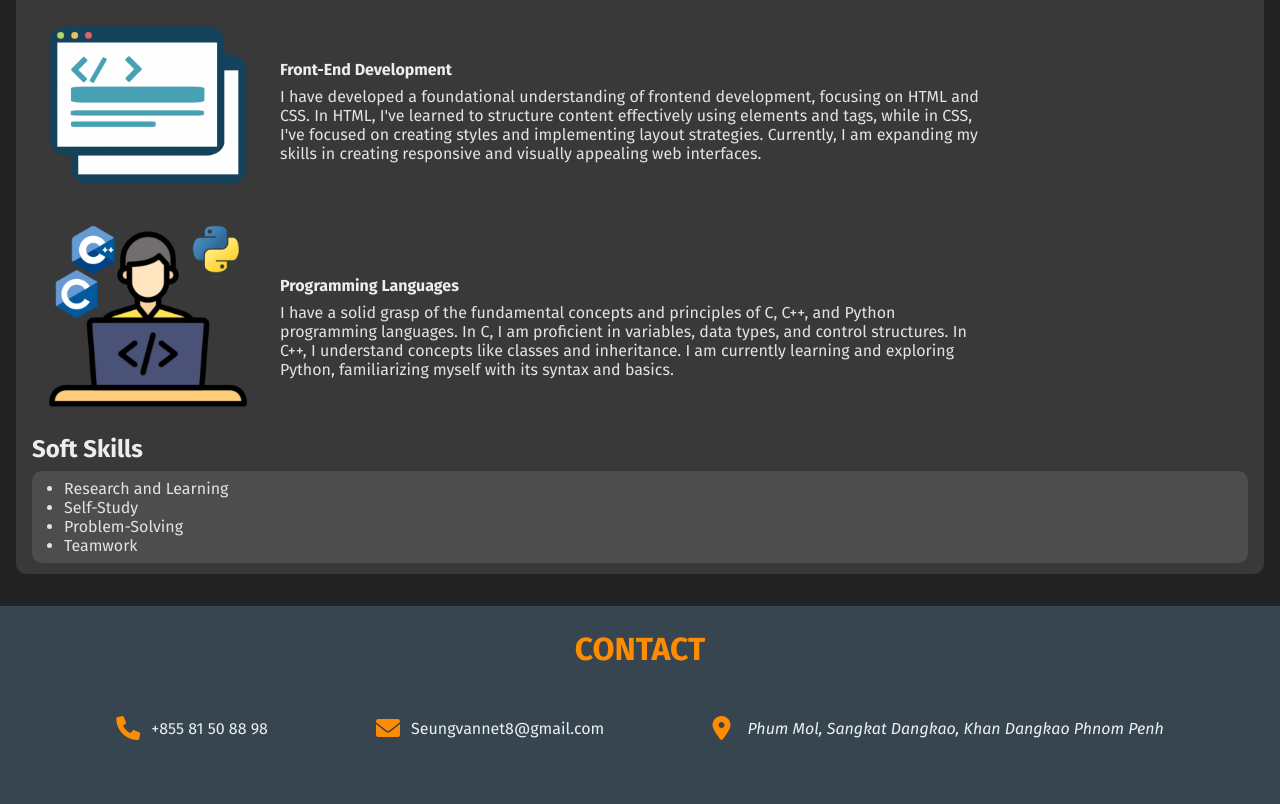
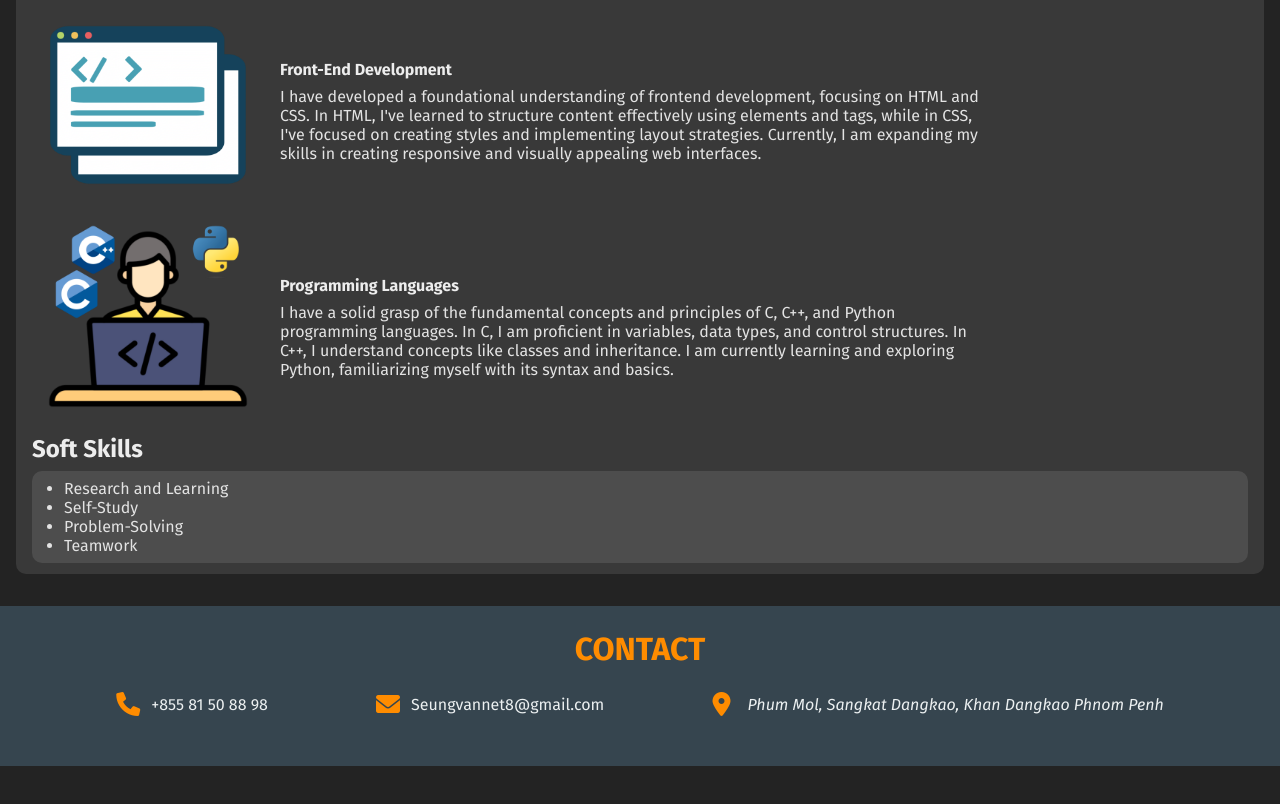
Before and after one commit to Seung-Vannet/Portfolio, a plain HTML site: page index.html in a window 1280 px wide. Shown: the part 1380-2184 px from the top of the page. After the commit the page ends 2146 px from the top, so only its background shows below. Drawn offline with Linux system fonts and the light colour scheme.

Commit message:
Optimize interface

```diff
--- a/style.css
+++ b/style.css
@@ -146,6 +146,7 @@ nav {
 }
 
 .header__theme .fa-solid {
+  font-size: 20px;
   color: white;
 }
 
@@ -255,7 +256,7 @@ h6 {
 
 .aboutme__p {
   color: var(--F-COLOR);
-font-size: var(--FS);
+  font-size: var(--FS);
   margin-left: var(--INDENT-LEFT);
 }
 
@@ -371,12 +372,12 @@ h6 {
 footer {
   margin-top: 2rem;
   padding: 0.5rem;
-  min-height: 30vh;
+  min-height: 20vh;
   background-color: var(--FOOTER-BGCOLOR);
 }
 
 .footer__contact {
-  margin-top: 3rem;
+  margin-top: 1.5rem;
   display: flex;
   align-items: center;
   justify-content: space-evenly;
```
